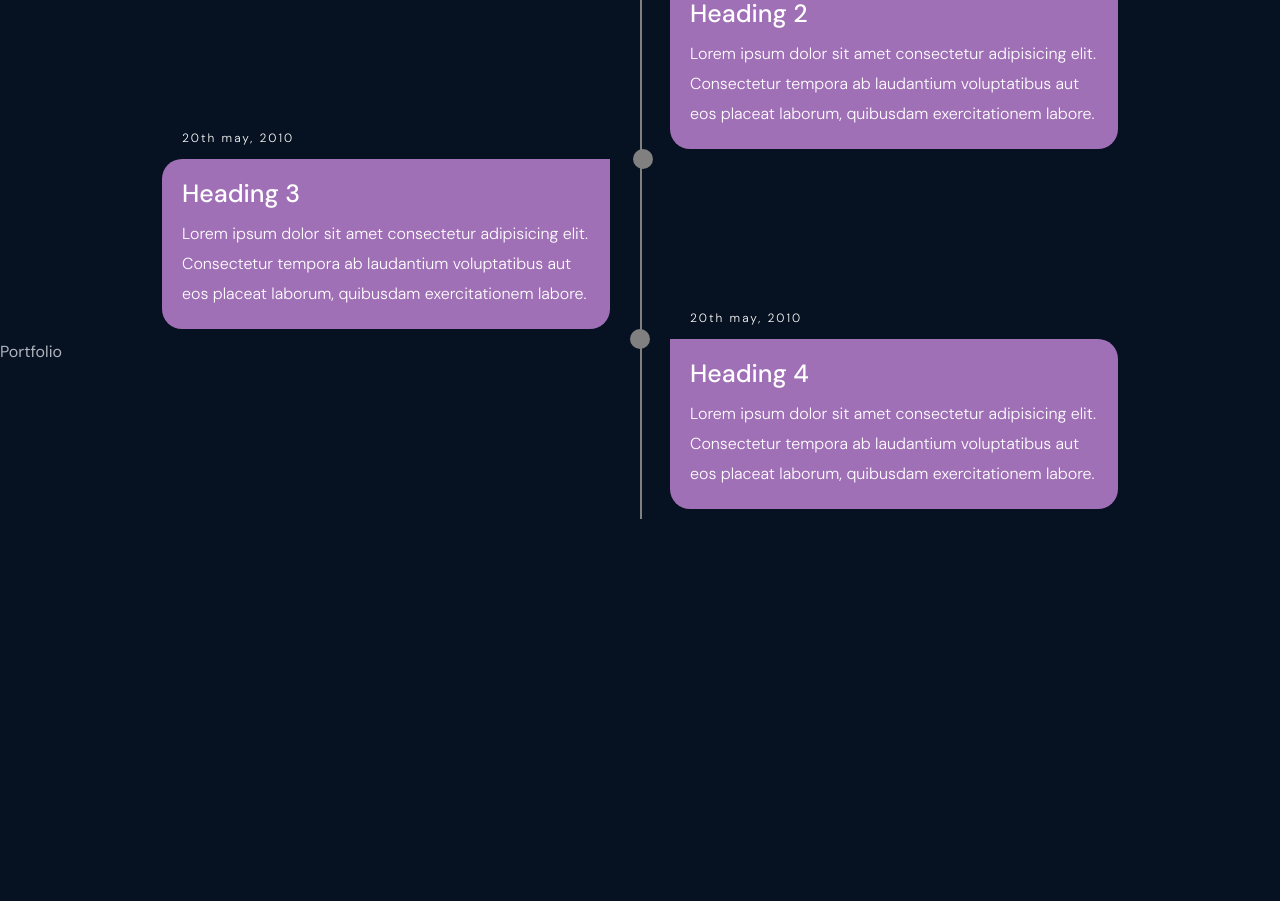
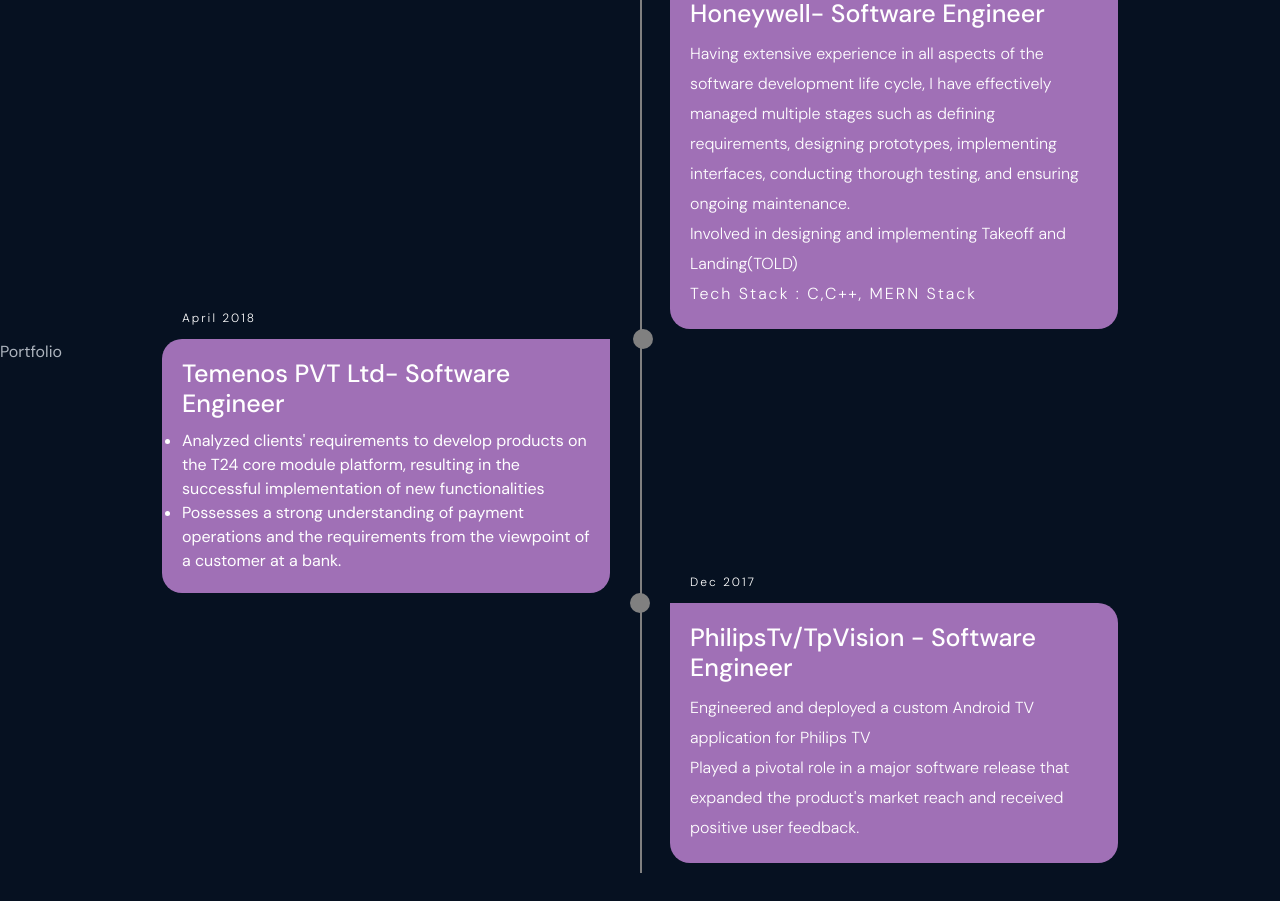
Before and after one commit to padmalathak/portfolio, a React (Create React App) app: page / in a window 1280 px wide. Shown: the part 2060-2961 px from the top of the page. Built offline with nearby package versions, Linux system fonts and the light colour scheme.

Commit message:
Timeline All

```diff
--- a/src/Component/Timeline/Timeline.jsx
+++ b/src/Component/Timeline/Timeline.jsx
@@ -52,12 +52,21 @@
                 whileInView="visible"
               >
                 <div class="timeline-content">
-                  <h3 class="date">20th may, 2010 </h3>
-                  <h1>Heading 2</h1>
+                  <h3 class="date">March, 2020 </h3>
+                  <h1>Honeywell- Software Engineer</h1>
                   <p>
-                    Lorem ipsum dolor sit amet consectetur adipisicing elit.
-                    Consectetur tempora ab laudantium voluptatibus aut eos
-                    placeat laborum, quibusdam exercitationem labore.
+                    Having extensive experience in all aspects of the software
+                    development life cycle, I have effectively managed multiple
+                    stages such as defining requirements, designing prototypes,
+                    implementing interfaces, conducting thorough testing, and
+                    ensuring ongoing maintenance.
+                    <p>
+                      Involved in designing and implementing Takeoff and
+                      Landing(TOLD)
+                    </p>
+                    <p className="timeline__tech">
+                      Tech Stack : C,C++, MERN Stack
+                    </p>
                   </p>
                 </div>
               </motion.li>
@@ -68,13 +77,21 @@
                 whileInView="visible"
               >
                 <div class="timeline-content">
-                  <h3 class="date">20th may, 2010</h3>
-                  <h1>Heading 3</h1>
-                  <p>
-                    Lorem ipsum dolor sit amet consectetur adipisicing elit.
-                    Consectetur tempora ab laudantium voluptatibus aut eos
-                    placeat laborum, quibusdam exercitationem labore.
-                  </p>
+                  <h3 class="date">April 2018</h3>
+                  <h1>Temenos PVT Ltd- Software Engineer</h1>
+                  <ul>
+                    <li className="list-disc">
+                      {" "}
+                      Analyzed clients' requirements to develop products on the
+                      T24 core module platform, resulting in the successful
+                      implementation of new functionalities
+                    </li>
+                    <li className="list-disc">
+                      Possesses a strong understanding of payment operations and
+                      the requirements from the viewpoint of a customer at a
+                      bank.
+                    </li>
+                  </ul>
                 </div>
               </motion.li>
               <motion.li
@@ -84,12 +101,16 @@
                 whileInView="visible"
               >
                 <div class="timeline-content">
-                  <h3 class="date">20th may, 2010</h3>
-                  <h1>Heading 4</h1>
+                  <h3 class="date">Dec 2017</h3>
+                  <h1>PhilipsTv/TpVision - Software Engineer</h1>
                   <p>
-                    Lorem ipsum dolor sit amet consectetur adipisicing elit.
-                    Consectetur tempora ab laudantium voluptatibus aut eos
-                    placeat laborum, quibusdam exercitationem labore.
+                    Engineered and deployed a custom Android TV application for
+                    Philips TV
+                  </p>
+                  <p>
+                    Played a pivotal role in a major software release that
+                    expanded the product's market reach and received positive
+                    user feedback.
                   </p>
                 </div>
               </motion.li>
--- a/src/Component/Timeline/Timeline.scss
+++ b/src/Component/Timeline/Timeline.scss
@@ -45,6 +45,10 @@
   margin: 0 auto;
   margin-right: 2rem;
   position: relative;
+
+  &__tech {
+    letter-spacing: 2px;
+  }
 }
 .timeline:before {
   content: "";
```
